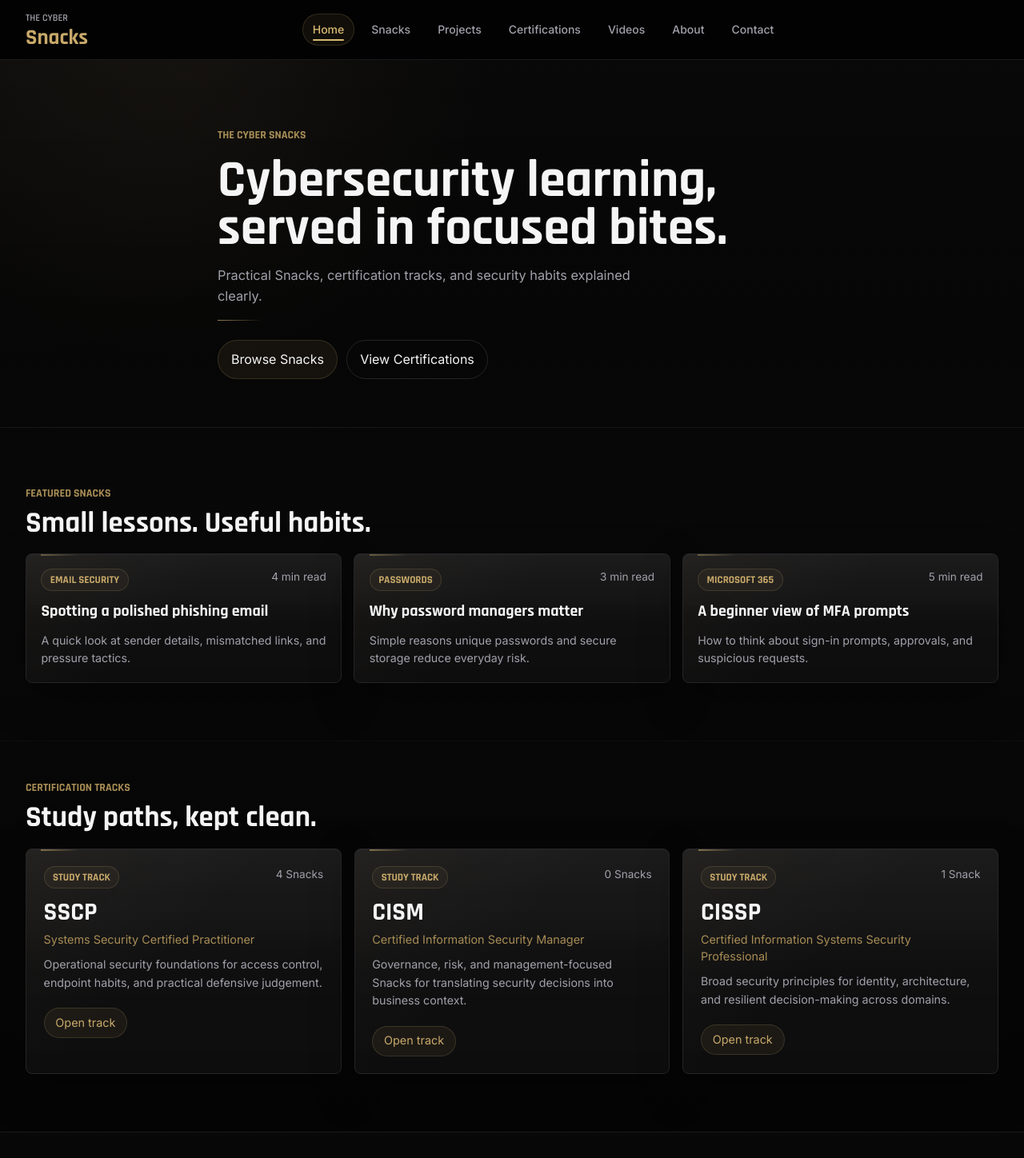
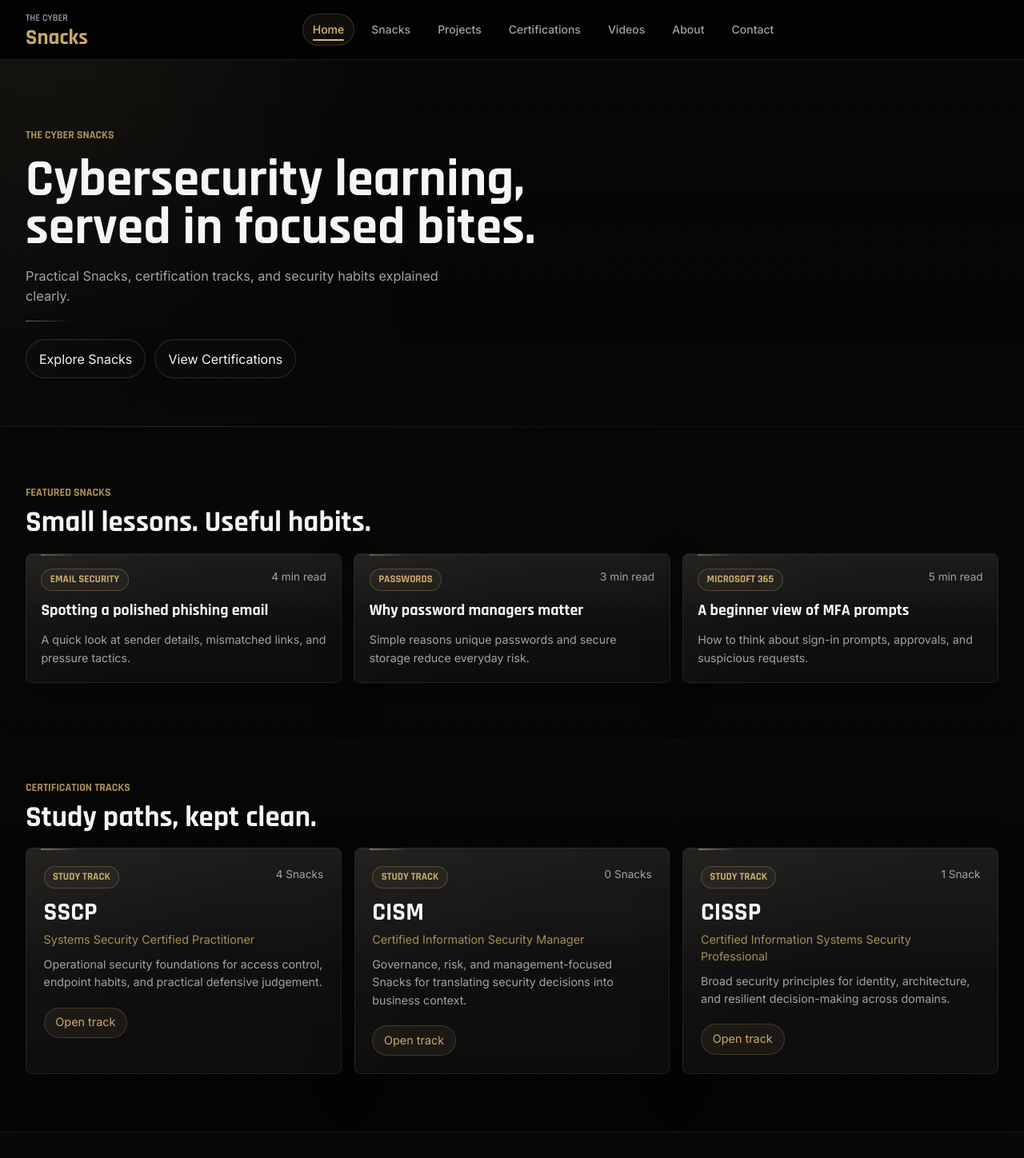
Before and after one commit to SamiDhariwal/thecybersnacks-app, a Next.js app: page / in a window 1280 px wide. Shown: the top 1448 px of the page at 80% size. Built offline with nearby package versions, Linux system fonts and the light colour scheme.

Commit message:
Refine site hierarchy and internal page consistency

```diff
--- a/src/app/globals.css
+++ b/src/app/globals.css
@@ -11,7 +11,7 @@
   --soft-gold: #a88d55;
   --hover-gold: #d8ba72;
   --gold-rgb: 200, 169, 106;
-  --gold-border: rgba(var(--gold-rgb), 0.18);
+  --gold-border: rgba(var(--gold-rgb), 0.22);
   --gold-separator: rgba(var(--gold-rgb), 0.1);
   --card-shadow:
     0 1.2rem 3.25rem rgba(0, 0, 0, 0.34),
@@ -277,8 +277,25 @@ a {
   }
 
   .page-shell {
+    position: relative;
     min-height: calc(100vh - 6.5rem);
     padding-block: 2.75rem 3.5rem;
+  }
+
+  .page-shell::before {
+    position: absolute;
+    inset: 0 0 auto;
+    height: 9rem;
+    background:
+      radial-gradient(circle at 12% 0%, rgba(var(--gold-rgb), 0.025), transparent 22rem),
+      linear-gradient(180deg, rgba(255, 255, 255, 0.018), transparent 82%);
+    content: "";
+    pointer-events: none;
+  }
+
+  .page-shell > * {
+    position: relative;
+    z-index: 1;
   }
 
   .site-container {
@@ -370,7 +387,7 @@ a {
   .gold-divider {
     height: 1px;
     width: 3.5rem;
-    background: linear-gradient(90deg, rgba(var(--gold-rgb), 0.72), transparent);
+    background: linear-gradient(90deg, rgba(var(--gold-rgb), 0.62), transparent);
   }
 
   .video-frame {
@@ -389,6 +406,16 @@ a {
 
   .snacks-page-stack {
     gap: 1.35rem;
+  }
+
+  .snacks-list-heading,
+  .certification-tracks-section,
+  .track-content-section,
+  .projects-page-stack > .section-heading,
+  .supporting-video-section,
+  .contact-section {
+    border-top: 1px solid rgba(255, 255, 255, 0.035);
+    padding-top: 0.95rem;
   }
 
   .snacks-list-heading .card-text {
@@ -527,9 +554,9 @@ a {
 
   .category-badge {
     width: fit-content;
-    border: 1px solid var(--gold-border);
+    border: 1px solid rgba(var(--gold-rgb), 0.28);
     border-radius: 999px;
-    background: rgba(var(--gold-rgb), 0.055);
+    background: rgba(var(--gold-rgb), 0.06);
     color: var(--primary-gold);
     font-family: var(--font-rajdhani), Arial, Helvetica, sans-serif;
     font-size: 0.82rem;
@@ -780,7 +807,7 @@ a {
 
   .certifications-page-stack,
   .certification-track-page-stack {
-    gap: 1.25rem;
+    gap: 1.35rem;
   }
 
   .certifications-hero,
@@ -854,7 +881,7 @@ a {
   }
 
   .projects-page-stack {
-    gap: 1.1rem;
+    gap: 1.35rem;
   }
 
   .projects-hero {
@@ -977,7 +1004,7 @@ a {
   }
 
   .videos-page-stack {
-    gap: 1.1rem;
+    gap: 1.35rem;
   }
 
   .videos-hero {
@@ -1003,8 +1030,10 @@ a {
   }
 
   .featured-video {
+    position: relative;
     display: grid;
     gap: 1.15rem;
+    margin-top: 0.95rem;
     border: 1px solid var(--gold-border);
     border-radius: 0.5rem;
     background:
@@ -1199,7 +1228,7 @@ a {
   }
 
   .about-page-stack {
-    gap: 1.1rem;
+    gap: 1.35rem;
   }
 
   .about-hero {
@@ -1226,6 +1255,7 @@ a {
 
   .about-mission,
   .about-philosophy {
+    position: relative;
     display: grid;
     gap: 1rem;
     border: 1px solid var(--border);
@@ -1234,6 +1264,10 @@ a {
       linear-gradient(135deg, rgba(var(--gold-rgb), 0.035), transparent 52%),
       var(--surface-elevated);
     padding: 1.15rem;
+  }
+
+  .about-page-stack > .about-mission {
+    margin-top: 0.95rem;
   }
 
   .about-section-block {
@@ -1266,6 +1300,18 @@ a {
     transform: translateY(-2px);
   }
 
+  .videos-page-stack > .featured-video::before,
+  .about-page-stack > .about-mission::before {
+    position: absolute;
+    top: -0.95rem;
+    right: 0;
+    left: 0;
+    height: 1px;
+    background: rgba(255, 255, 255, 0.035);
+    content: "";
+    pointer-events: none;
+  }
+
   .philosophy-list {
     display: grid;
     gap: 0.85rem;
@@ -1284,7 +1330,7 @@ a {
   }
 
   .contact-page-stack {
-    gap: 1.25rem;
+    gap: 1.35rem;
   }
 
   .contact-hero {
@@ -1419,11 +1465,30 @@ a {
   }
 
   .home-hero {
-    border-bottom: 1px solid rgba(255, 255, 255, 0.03);
-    background:
-      radial-gradient(circle at 18% 0%, rgba(var(--gold-rgb), 0.05), transparent 24rem),
-      linear-gradient(180deg, rgba(255, 255, 255, 0.018), transparent 72%);
-    padding-block: 3.75rem 2.65rem;
+    position: relative;
+    border-bottom: 1px solid rgba(255, 255, 255, 0.024);
+    background:
+      radial-gradient(circle at 8% 0%, rgba(var(--gold-rgb), 0.036), transparent 23rem),
+      linear-gradient(90deg, rgba(255, 255, 255, 0.016), transparent 44%),
+      linear-gradient(180deg, rgba(255, 255, 255, 0.01), transparent 72%);
+    padding-block: 3.9rem 2.7rem;
+  }
+
+  .home-hero::after {
+    position: absolute;
+    right: 0;
+    bottom: -1px;
+    left: 0;
+    height: 1px;
+    background: linear-gradient(
+      90deg,
+      transparent,
+      rgba(var(--gold-rgb), 0.1) 18%,
+      rgba(var(--gold-rgb), 0.055) 42%,
+      transparent 78%
+    );
+    box-shadow: 0 0 1rem rgba(var(--gold-rgb), 0.028);
+    content: "";
   }
 
   .hero-grid {
@@ -1433,16 +1498,16 @@ a {
 
   .hero-copy {
     display: grid;
-    gap: 1rem;
-    max-width: 46rem;
+    gap: 1.05rem;
+    max-width: 48rem;
     text-align: left;
   }
 
   .home-hero .display-heading {
-    max-width: 45rem;
-    font-size: clamp(2.75rem, 8vw, 4.35rem);
+    max-width: 47rem;
+    font-size: clamp(2.8rem, 8vw, 4.5rem);
     letter-spacing: 0;
-    line-height: 0.92;
+    line-height: 0.91;
   }
 
   .home-hero .lead-text {
@@ -1453,7 +1518,7 @@ a {
     display: flex;
     flex-wrap: wrap;
     gap: 0.7rem;
-    margin-top: 0.5rem;
+    margin-top: 0.35rem;
   }
 
   .button-link {
@@ -1461,10 +1526,13 @@ a {
     min-height: 2.85rem;
     align-items: center;
     justify-content: center;
-    border: 1px solid var(--gold-border);
+    border: 1px solid rgba(var(--gold-rgb), 0.2);
     border-radius: 999px;
-    background: rgba(var(--gold-rgb), 0.08);
-    color: var(--primary-gold);
+    background: rgba(16, 16, 17, 0.34);
+    box-shadow:
+      inset 0 1px 0 rgba(255, 255, 255, 0.025),
+      0 0.75rem 2rem rgba(0, 0, 0, 0.16);
+    color: var(--soft-gold);
     max-width: 100%;
     padding: 0.72rem 1rem;
     text-align: center;
@@ -1472,13 +1540,17 @@ a {
     transition:
       background-color 180ms ease,
       border-color 180ms ease,
+      box-shadow 180ms ease,
       color 180ms ease,
       transform 180ms ease;
   }
 
   .button-link:hover {
-    border-color: rgba(var(--gold-rgb), 0.36);
-    background: rgba(var(--gold-rgb), 0.12);
+    border-color: rgba(var(--gold-rgb), 0.42);
+    background: rgba(var(--gold-rgb), 0.075);
+    box-shadow:
+      0 1rem 2.7rem rgba(0, 0, 0, 0.28),
+      0 0 1.5rem rgba(var(--gold-rgb), 0.08);
     color: var(--hover-gold);
     transform: translateY(-1px);
   }
@@ -1489,14 +1561,14 @@ a {
   }
 
   .button-link.secondary {
-    border-color: var(--border);
-    background: transparent;
+    border-color: rgba(var(--gold-rgb), 0.2);
+    background: rgba(16, 16, 17, 0.34);
     color: var(--soft-gold);
   }
 
   .button-link.secondary:hover {
-    border-color: var(--gold-border);
-    background: rgba(var(--gold-rgb), 0.055);
+    border-color: rgba(var(--gold-rgb), 0.42);
+    background: rgba(var(--gold-rgb), 0.075);
   }
 
   .hero-panel {
--- a/src/app/page.tsx
+++ b/src/app/page.tsx
@@ -13,7 +13,8 @@ export default function Home() {
   return (
     <main className="home-page">
       <section className="home-hero">
-        <div className="site-container hero-copy">
+        <div className="site-container">
+          <div className="hero-copy">
             <p className="eyebrow">The Cyber Snacks</p>
             <h1 className="display-heading">
               Cybersecurity learning, served in focused bites.
@@ -25,11 +26,12 @@ export default function Home() {
             <div className="gold-divider" />
             <div className="hero-actions">
               <Link href="/snacks" className="button-link">
-              Browse Snacks
+                Explore Snacks
               </Link>
               <Link href="/certifications" className="button-link secondary">
                 View Certifications
               </Link>
+            </div>
           </div>
         </div>
       </section>
```
Lines whose indentation alone changed are shown as unchanged.
